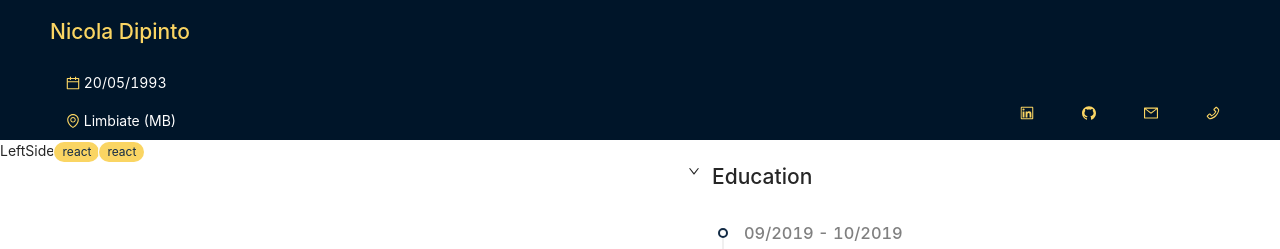
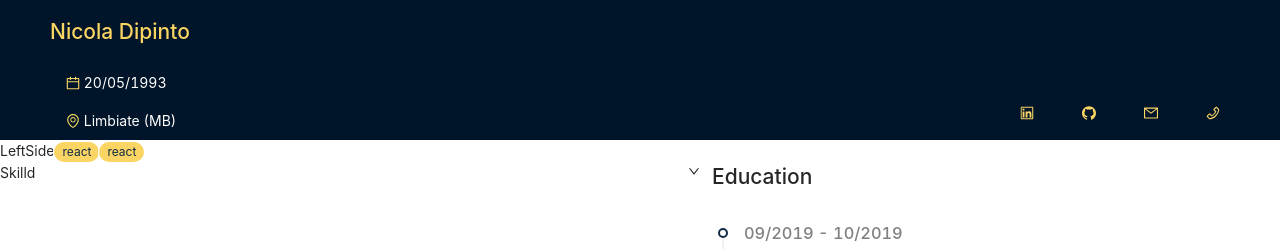
Before and after one commit to NicolaDipintoDev/cv.assignment, a React (Create React App) app in the folder cv-assignment/: page / in a window 1280 px wide. Shown: the top 249 px of the page. Built offline with nearby package versions, Linux system fonts and the light colour scheme.

Commit message:
render Skills

```diff
--- a/cv-assignment/src/components/Content/container/leftSide/LeftSide.js
+++ b/cv-assignment/src/components/Content/container/leftSide/LeftSide.js
@@ -1,11 +1,13 @@
 import React from "react";
 import Skill from "./skill/Skill";
+import Skills from "./skill/Skills";
 
 const LeftSide = () => (
   <div>
     LeftSide
     <Skill name='react' bg='#FAD563' color='#132B45'/>
     <Skill name='react' bg='#FAD563' color='#132B45'/>
+    <Skills />
   </div>
 );
 export default LeftSide;
```
